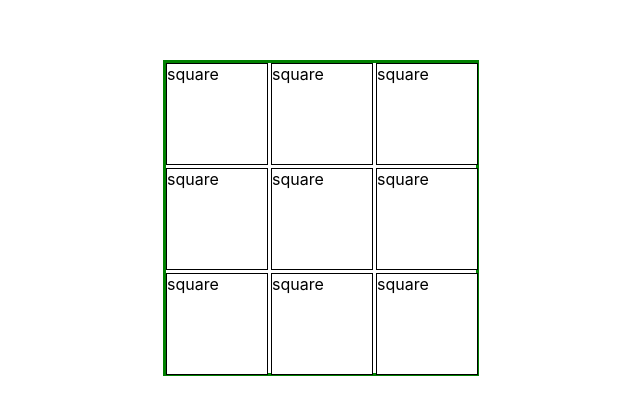
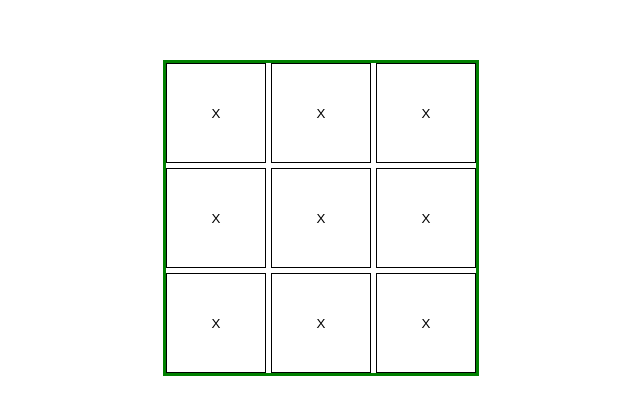
Before and after one commit to DBattou/TicTacToe, a React (Create React App) app: page / in a window 1280 px wide. Shown: the part 182-596 px from the top of the page, without its empty margins (319-959 px from the left). Built offline with nearby package versions, Linux system fonts and the light colour scheme.

Commit message:
Transform squares into buttons

```diff
--- a/src/square/Square.jsx
+++ b/src/square/Square.jsx
@@ -2,7 +2,11 @@ import React from 'react'
 import './Square.css'
 
 function Square() {
-  return <div className="board_square">square</div>
+  return (
+    <button type="button" className="board_square" onClick={() => console.log('Debug')}>
+      X
+    </button>
+  )
 }
 
 export default Square
```
